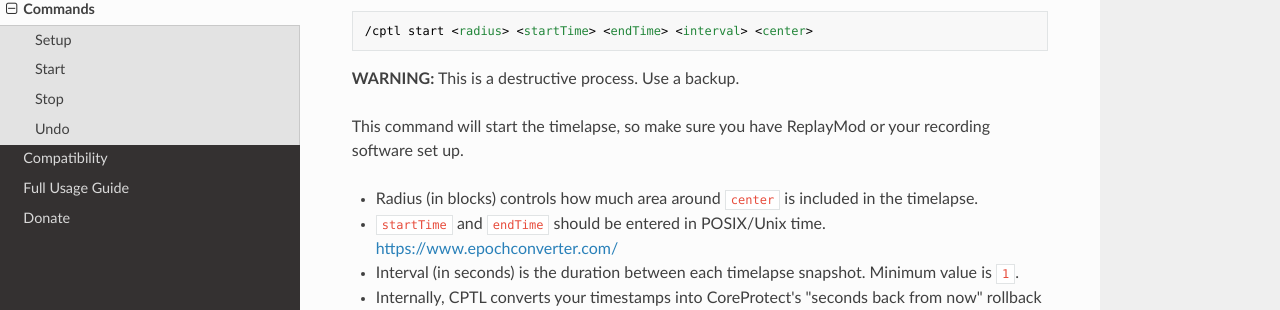
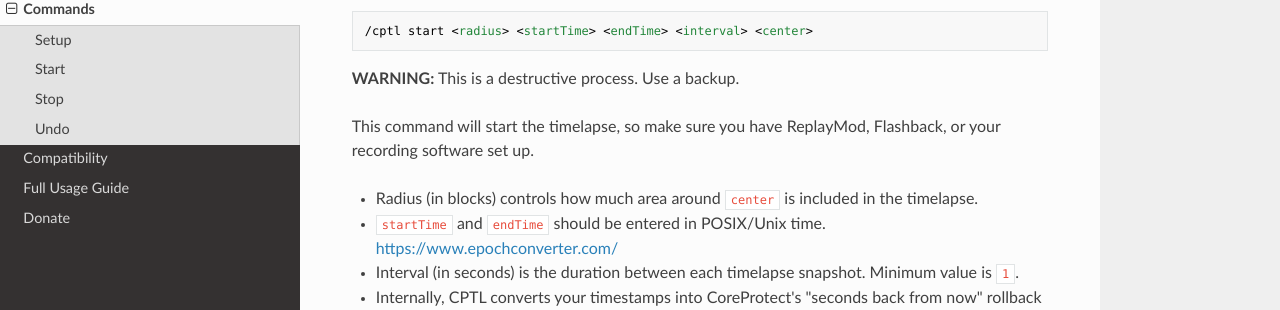
Before and after one commit to R2bEEaton-Minecraft/CoreProtectTimeLapse, an MkDocs documentation site: the page built from docs/commands.md, in a window 1280 px wide and 900 px high, scrolled down 898 px. Shown: the part 141-451 px from the top of the window. Built offline with MkDocs 1.6.1, drawn with Linux system fonts in a browser that asks for light colours; nearby versions of some CDN libraries.

Commit message:
add Flashback reference

```diff
--- a/docs/commands.md
+++ b/docs/commands.md
@@ -38,7 +38,7 @@ Currently, it runs:
 
 **WARNING:** This is a destructive process. Use a backup.
 
-This command will start the timelapse, so make sure you have ReplayMod or your recording software set up.
+This command will start the timelapse, so make sure you have ReplayMod, Flashback, or your recording software set up.
 
 - Radius (in blocks) controls how much area around `center` is included in the timelapse.
 - `startTime` and `endTime` should be entered in POSIX/Unix time. [https://www.epochconverter.com/](https://www.epochconverter.com/)
```
Also changed, not shown: docs/index.md (+4 -4 lines).
